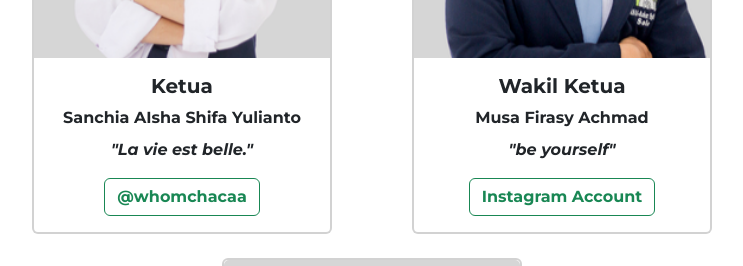
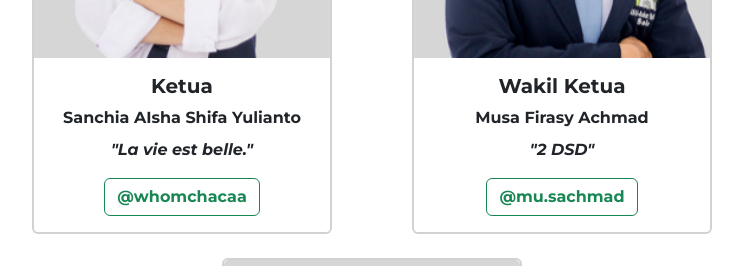
Before and after one commit to osismpksmasbest/osismpkwebsite, a plain HTML site: page divisi-osis.html in a window 1280 px wide. Shown: the part 3960-4226 px from the top of the page, without its empty margins (268-1011 px from the left). Drawn offline with nearby package versions, Linux system fonts and the light colour scheme.

Commit message:
Input Quotes Rezi + Musa

```diff
--- a/divisi-osis.html
+++ b/divisi-osis.html
@@ -209,8 +209,8 @@
               <div class="card-body text-center">
                 <h5 class="card-title">Wakil Ketua</h5>
                 <p class="card-title">Musa Firasy Achmad</p>
-                <p class="card-text" style="font-style: italic">"be yourself"</p>
-                <a href="https://www.instagram.com/" class="btn btn-outline-success stretched-link">Instagram Account</a>
+                <p class="card-text" style="font-style: italic">"2 DSD"</p>
+                <a href="https://www.instagram.com/mu.sachmad" class="btn btn-outline-success stretched-link">@mu.sachmad</a>
               </div>
             </div>
           </div>
@@ -344,8 +344,8 @@
               <div class="card-body text-center">
                 <h5 class="card-title">Ketua</h5>
                 <p class="card-title">Rayhan Fahrezi Setiawan</p>
-                <p class="card-text" style="font-style: italic">"be yourself"</p>
-                <a href="https://www.instagram.com/" class="btn btn-outline-success stretched-link">Instagram Account</a>
+                <p class="card-text" style="font-style: italic">"Walk The Talk"</p>
+                <a href="https://www.instagram.com/rayizerrr" class="btn btn-outline-success stretched-link">@rayizerrr</a>
               </div>
             </div>
           </div>
```
